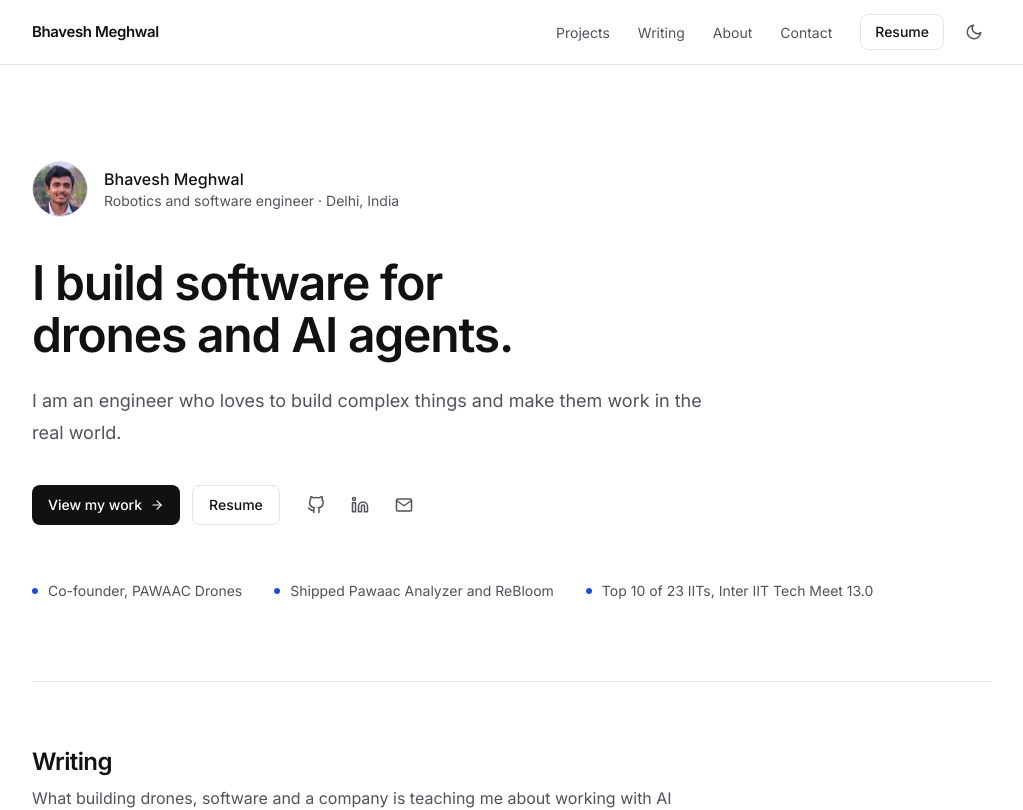
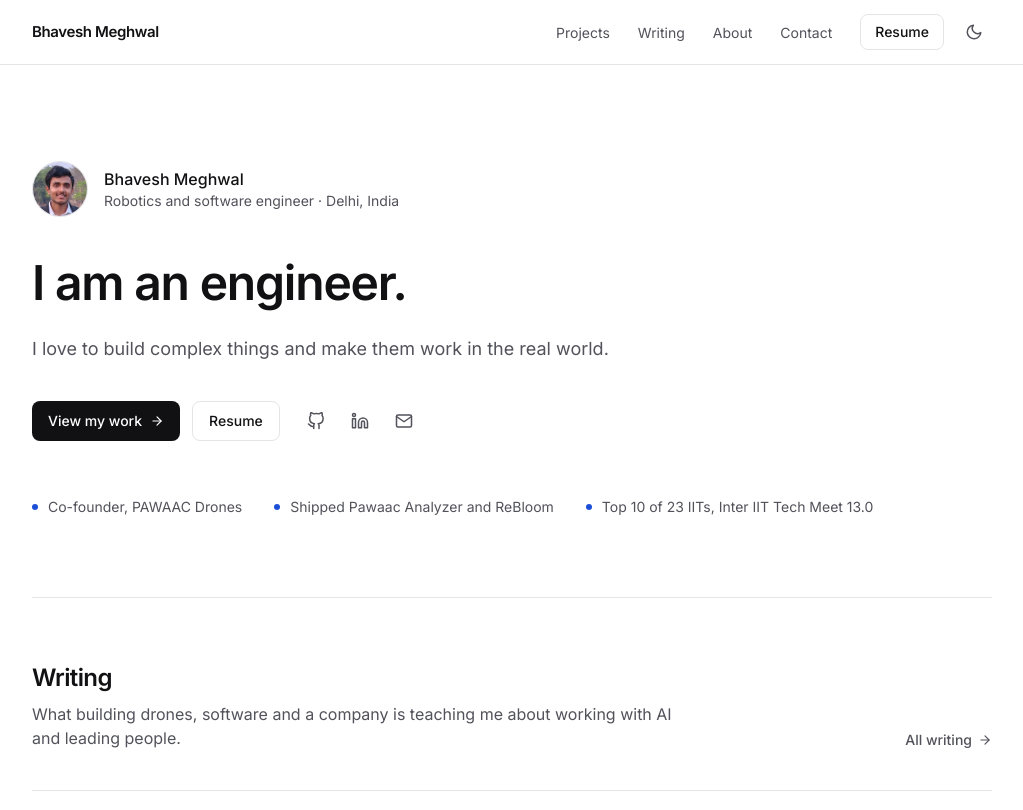
Before and after one commit to Bhaveshmeghwal21/Bhaveshmeghwal21.github.io, a Next.js app: page / in a window 1280 px wide. Shown: the top 810 px of the page, without its empty margins (128-1151 px from the left). Built offline with nearby package versions, Linux system fonts and the light colour scheme.

Commit message:
Hero: 'I am an engineer.' with a one-line intro

```diff
--- a/src/content/site.mjs
+++ b/src/content/site.mjs
@@ -18,8 +18,8 @@ export const site = {
   resumeRobotics:
     'https://drive.google.com/file/d/1DEYtS6IBMPIo-GRl5vmc44XYJhlwiHR-/view?usp=sharing',
 
-  headline: 'I build software for drones and AI agents.',
-  heroIntro: 'I am an engineer who loves to build complex things and make them work in the real world.',
+  headline: 'I am an engineer.',
+  heroIntro: 'I love to build complex things and make them work in the real world.',
   heroHighlights: [
     'Co-founder, PAWAAC Drones',
     'Shipped Pawaac Analyzer and ReBloom',
```
Also changed, not shown: public/images/og-card.png.
